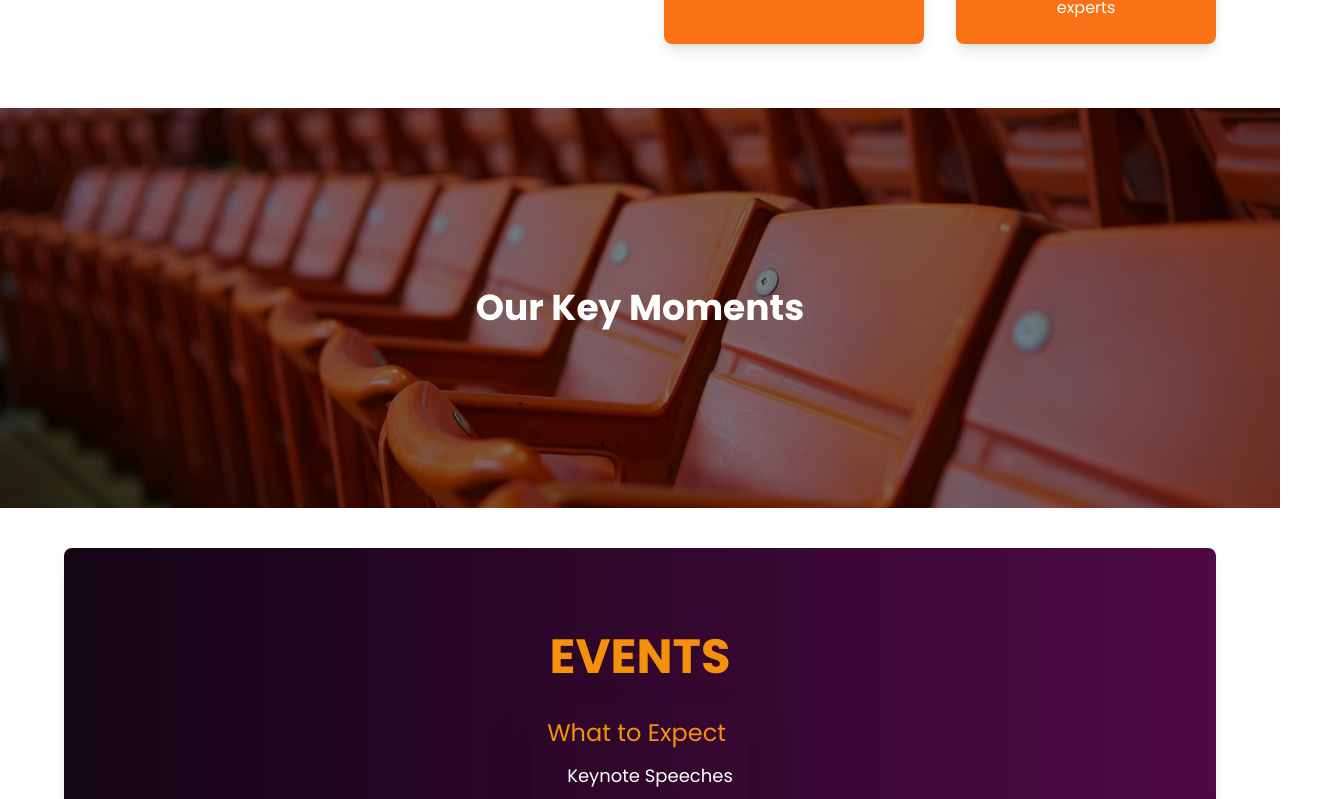
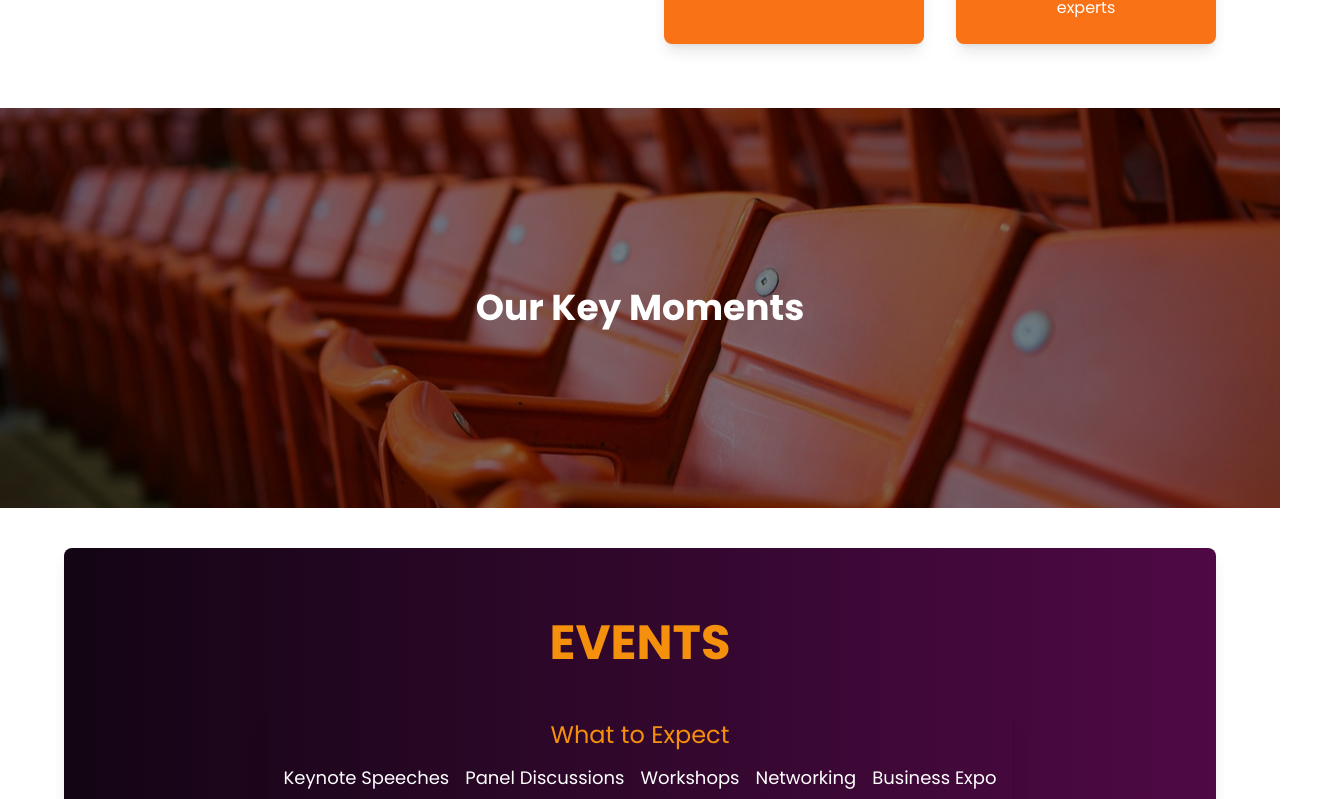
Before and after one commit to enzee-group-limited/africa-business-festival, a React (Vite) app: page / in a window 1280 px wide. Shown: the part 1996-2795 px from the top of the page, 1317 px wide, since content can reach past the window. Built offline with nearby package versions, Linux system fonts and the light colour scheme.

Commit message:
last stage

```diff
--- a/src/pages/contactPage/contact.jsx
+++ b/src/pages/contactPage/contact.jsx
@@ -2,12 +2,12 @@ import React from 'react';
 
 const Contact = () => {
   return (
-    <div className="bg-gradient-to-r from-bgColor uppercase  to-[#4F0945] text-fontColors">
+    <div className="bg-gradient-to-r from-bgColor   to-[#4F0945] text-fontColors">
       <div className="max-w-7xl mx-auto px-6 py-12">
         {/* Heading */}
         <div className="text-center  font-poppins font-extrabold text-4xl mb-8">
           <h2 className="text-[3rem] md:text-4xl py-10 font-bold">Get in Touch</h2>
-          <p className="text-lg md:text-xl mt-2 text-gray-500">
+          <p className=" md:text-xl m-2 font-light text-white">
             Reach out to us through phone, email, or visit our office.
           </p>
         </div>
@@ -39,10 +39,10 @@ const Contact = () => {
                 </svg>
               </span>
             </div>
-            <p className="font-semibold text-lg md:text-2xl">
+            <p className="text-base md:text-xl font-medium ">
               9th Floor, Emporium Building
             </p>
-            <p className="text-base md:text-xl">
+            <p className="text-base md:text-xl font-medium ">
               Movenpick Ambassador Hotel, Independence Avenue
             </p>
           </div>
@@ -67,7 +67,7 @@ const Contact = () => {
                 </svg>
               </span>
             </div>
-            <p className="font-semibold text-lg md:text-2xl">
+            <p className="text-base md:text-xl font-medium ">
               <a href="tel:+233599428555" className="hover:underline">
                 +233 599 428 555
               </a>
@@ -94,7 +94,7 @@ const Contact = () => {
                 </svg>
               </span>
             </div>
-            <p className="font-semibold text-lg md:text-2xl">
+            <p className="text-base md:text-xl font-medium ">
               <a
                 href="mailto: info@africabusinessfestival.com"
                 className="hover:underline"
--- a/src/pages/eventPage/event.jsx
+++ b/src/pages/eventPage/event.jsx
@@ -10,23 +10,24 @@ import { flyer, flyer2 } from "../../assets";
 const Event = () => {
   return (
     <div className="my-10 flex flex-col h-auto px-4 sm:px-8 lg:px-16 mx-auto max-w-7xl font-poppins">
-    <div className="h-[30rem] bg-gradient-to-r from-bgColor to-[#4F0945] flex items-center justify-center flex-col shadow-lg rounded-lg">
-      <h1 className="text-[3rem] text-fontColors py-6 font-poppins font-extrabold text-4xl">
-        EVENTS
-      </h1>
-      <div className="text-lg leading-relaxed mb-6 p-4 shadow-2xl">
-        <span className="font-medium text-fontColors text-2xl mb-3 block">
-          What to Expect
-        </span>
-        <ul className="list-none pl-5 space-y-1 text-white">
-          <li>Keynote Speeches</li>
-          <li>Panel Discussions</li>
-          <li>Workshops</li>
-          <li>Networking</li>
-          <li>Business Expo</li>
-        </ul>
-      </div>
+   <div className="h-[20rem] bg-gradient-to-r from-bgColor to-[#4F0945] flex flex-col items-center justify-center shadow-lg rounded-lg">
+  <h1 className="text-[3rem] text-fontColors py-6 font-poppins font-extrabold">
+    EVENTS
+  </h1>
+  <div className=" text-lg leading-relaxed mb-6 p-4 rounded-md shadow-xl">
+    <h2 className="font-medium text-fontColors text-2xl mb-3 text-center">
+      What to Expect
+    </h2>
+    <div className="text-white-900 space-x-4">
+      <span className="inline-block">Keynote Speeches</span>
+      <span className="inline-block">Panel Discussions</span>
+      <span className="inline-block">Workshops</span>
+      <span className="inline-block">Networking</span>
+      <span className="inline-block">Business Expo</span>
     </div>
+  </div>
+</div>
+
 
 
       {/* Event Details */}
```
